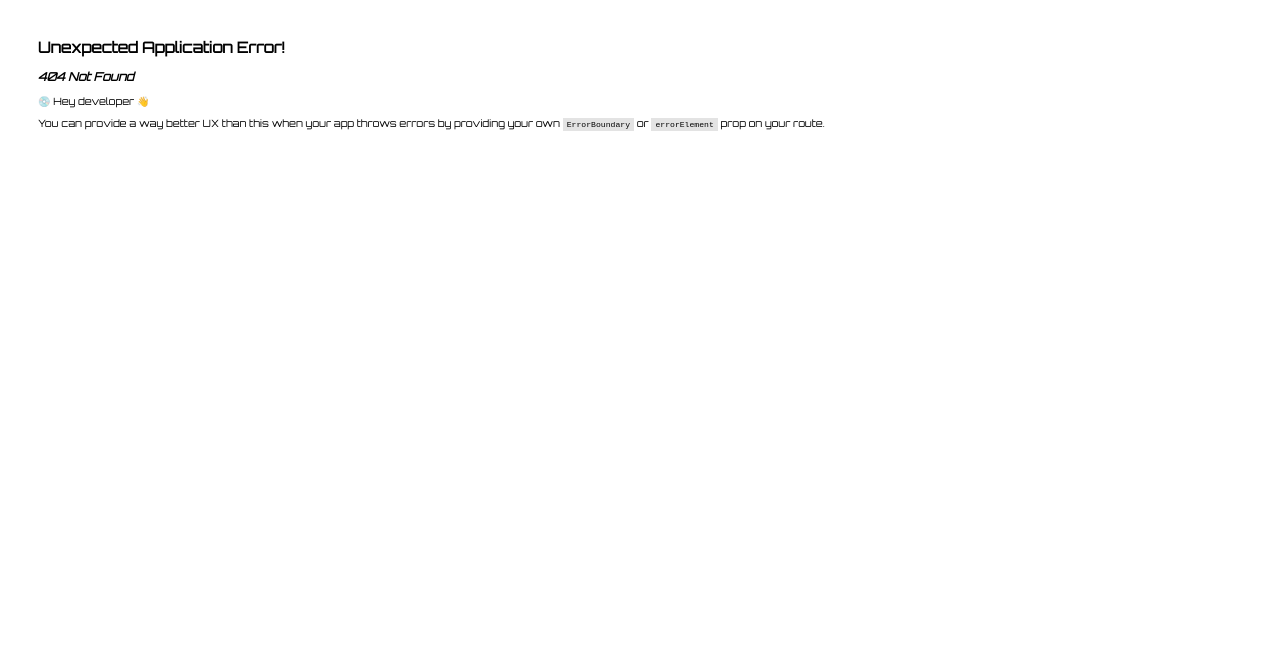
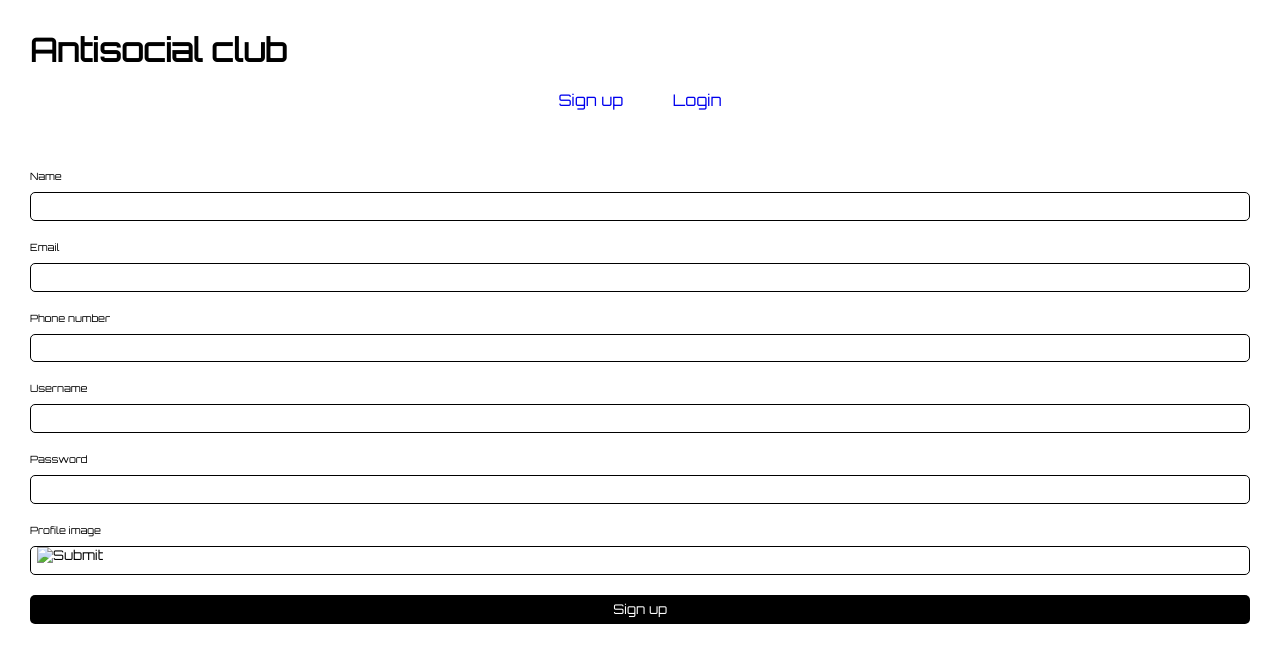
Before and after one commit to victorandujar/202301-w7chwe-victor-andujar, a React (Create React App) app: page /sign-up in a window 1280 px wide. Before the commit this address had no page. Shown: the top 662 px of the page. Built offline with nearby package versions, Linux system fonts and the light colour scheme.

Commit message:
Add testing for SignUpForm static component

```diff
--- a/package.json
+++ b/package.json
@@ -25,7 +25,7 @@
     "start": "react-scripts start",
     "build": "react-scripts build",
     "test": "react-scripts test",
-    "test:coverage": "react-scripts test --coverage --watchAll=false --passWithNoTests",
+    "test:coverage": "react-scripts test --coverage --watchAll=false",
     "eject": "react-scripts eject",
     "prepare": "husky install"
   },
--- a/src/components/Layout/Layout.tsx
+++ b/src/components/Layout/Layout.tsx
@@ -8,8 +8,8 @@ const Layout = (): JSX.Element => {
         <h1 className="main-header__title">Antisocial club</h1>
         <nav className="header__nav-bar nav-bar">
           <div className="nav-bar__element">
-            <Link to="/sign-in" className="nav-bar__icon">
-              <span className="nav-bar__text">Sign in</span>
+            <Link to="/sign-up" className="nav-bar__icon">
+              <span className="nav-bar__text">Sign up</span>
             </Link>
           </div>
           <div className="nav-bar__element">
--- a/src/components/SigUpForm/SignUpForm.tsx
+++ b/src/components/SigUpForm/SignUpForm.tsx
@@ -5,23 +5,39 @@ const SignUpForm = (): JSX.Element => {
     <SignUpStyled className="register-form">
       <label htmlFor="name" className="register-form__section">
         Name
-        <input type="text" className="register-form__input" />
+        <input type="text" aria-label="name" className="register-form__input" />
       </label>
       <label htmlFor="email" className="register-form__section">
         Email
-        <input type="text" className="register-form__input" />
+        <input
+          type="text"
+          aria-label="email"
+          className="register-form__input"
+        />
       </label>
       <label htmlFor="phoneNumber" className="register-form__section">
         Phone number
-        <input type="text" className="register-form__input" />
+        <input
+          type="text"
+          aria-label="Phone number"
+          className="register-form__input"
+        />
       </label>
       <label htmlFor="username" className="register-form__section">
         Username
-        <input type="text" className="register-form__input" />
+        <input
+          type="text"
+          aria-label="username"
+          className="register-form__input"
+        />
       </label>
       <label htmlFor="password" className="register-form__section">
         Password
-        <input type="text" className="register-form__input" />
+        <input
+          type="text"
+          aria-label="password"
+          className="register-form__input"
+        />
       </label>
       <label htmlFor="image" className="register-form__section">
         Profile image
--- /dev/null
+++ b/src/pages/SignUp/SignUp.tsx
@@ -0,0 +1,12 @@
+import SignUpForm from "../../components/SigUpForm/SignUpForm";
+import SignUpStyled from "./SignUpStyled";
+
+const SignUp = (): JSX.Element => {
+  return (
+    <SignUpStyled>
+      <SignUpForm />
+    </SignUpStyled>
+  );
+};
+
+export default SignUp;
--- /dev/null
+++ b/src/pages/SignUp/SignUpStyled.tsx
@@ -0,0 +1,7 @@
+import styled from "styled-components";
+
+const SignUpStyled = styled.div`
+  padding: 40px 0;
+`;
+
+export default SignUpStyled;
--- a/src/routers/routes.tsx
+++ b/src/routers/routes.tsx
@@ -1,5 +1,6 @@
 import { createBrowserRouter } from "react-router-dom";
 import App from "../components/App/App";
+import SignUp from "../pages/SignUp/SignUp";
 
 const routes = [
   {
@@ -7,7 +8,8 @@ const routes = [
     element: <App />,
     children: [
       {
-        path: "/",
+        path: "/sign-up",
+        element: <SignUp />,
       },
     ],
   },
--- a/src/styles/GlobalSyles.tsx
+++ b/src/styles/GlobalSyles.tsx
@@ -15,6 +15,7 @@ body {
   width: 100%;
   min-height: 100vh;
   font-size: 62.5%;
+  margin: 0;
 }
 
 h1,h2{
```
Also changed, not shown: 2 other files (tests, documents, lock files or other folders).
